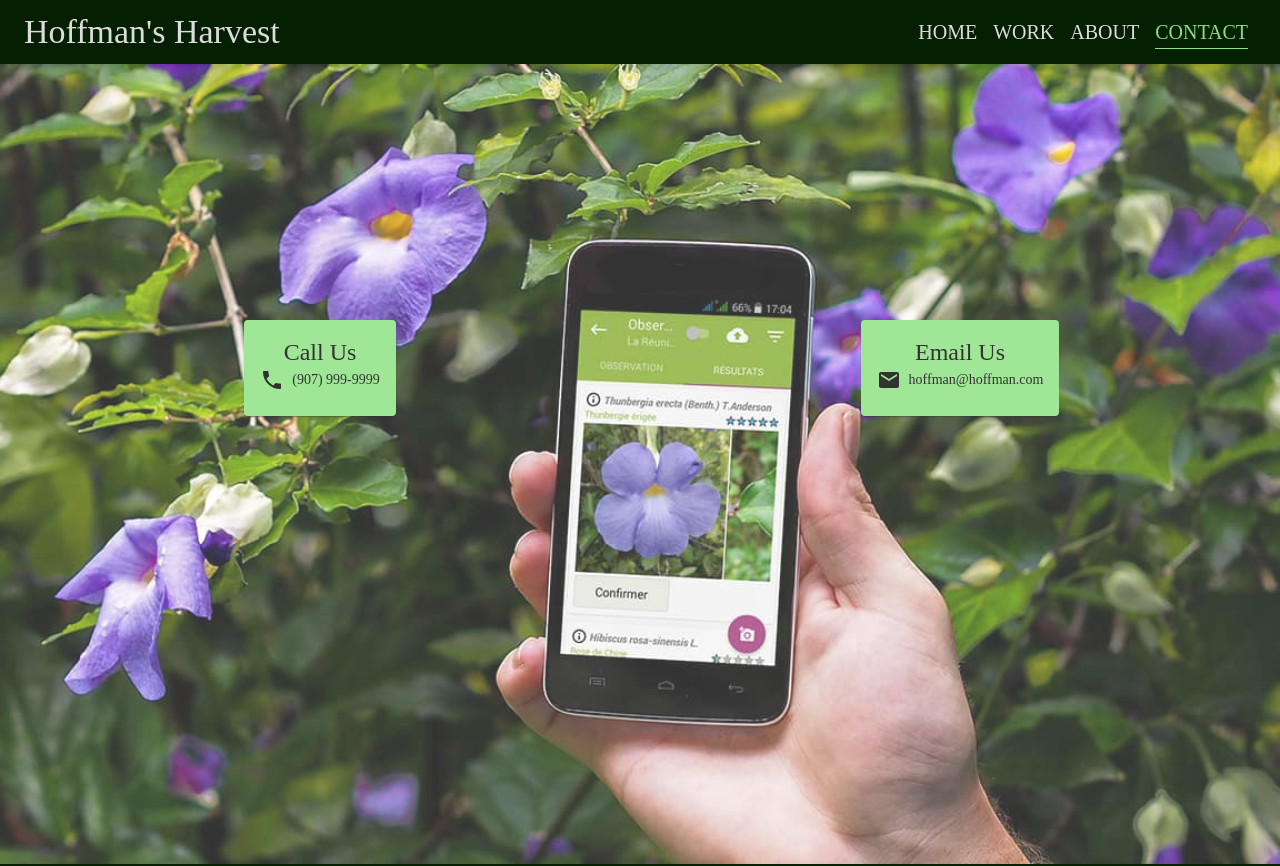
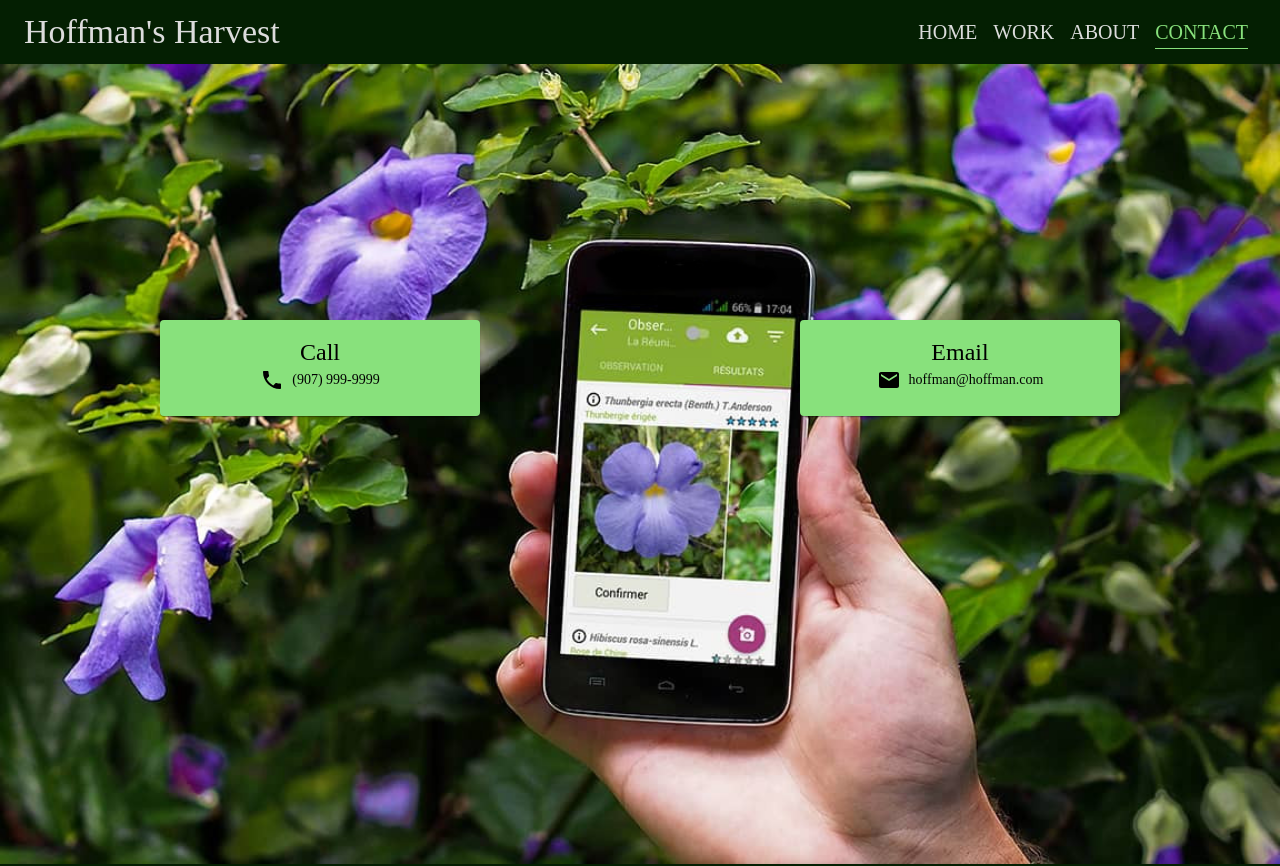
Before and after one commit to SABaltz/hoffmans-harvest, a React (Create React App) app: page /contact in a window 1280 px wide. Shown: the top 866 px of the page. Built offline with nearby package versions, Linux system fonts and the light colour scheme.

Commit message:
Finish Contact Page

```diff
--- a/src/components/contact/Contact.tsx
+++ b/src/components/contact/Contact.tsx
@@ -25,7 +25,6 @@ function Contact() {
                     backgroundSize: 'cover',
                     width: '100vw',
                     height: '100vh',
-                    opacity: '80%'
                 }}
             >
                 <Box sx={{
@@ -35,14 +34,14 @@ function Contact() {
                 }}>
                     <Grid container sx={{...centerVertHoriz}}>
                         <Grid item xs={6} sx={{...centerVertHoriz}}>
-                            <Card sx={{maxWidth: '20rem', backgroundColor: secondaryColor}}>
+                            <Card sx={{width: '20rem', backgroundColor: secondaryColor}}>
                                 <CardContent>
                                     <Typography sx={{...centerVertHoriz}} color={textContrastColor} variant="h5"
                                                 component="div">
-                                        Call Us
+                                        Call
                                     </Typography>
 
-                                    <Typography sx={{display: 'flex', alignItems: 'center'}} variant="body2"
+                                    <Typography sx={{ ...centerVertHoriz}} variant="body2"
                                                 color={textContrastColor}>
                                         <PhoneIcon onClick={() => {
                                             window.open("tel:+18004444444");
@@ -53,13 +52,13 @@ function Contact() {
                             </Card>
                         </Grid>
                         <Grid item xs={6} sx={{...centerVertHoriz}}>
-                            <Card sx={{maxWidth: '20rem', backgroundColor: secondaryColor}}>
+                            <Card sx={{width: '20rem', backgroundColor: secondaryColor}}>
                                 <CardContent>
                                     <Typography sx={{...centerVertHoriz}} color={textContrastColor} variant="h5"
                                                 component="div">
-                                        Email Us
+                                        Email
                                     </Typography>
-                                    <Typography sx={{display: 'flex', alignItems: 'center'}} variant="body2" color={textContrastColor}>
+                                    <Typography sx={{...centerVertHoriz}} variant="body2" color={textContrastColor}>
                                         <EmailIcon onClick={handleEmailClick} sx={{paddingRight: '.5rem', cursor: 'pointer'}}/>
                                         hoffman@hoffman.com
                                     </Typography>
```
